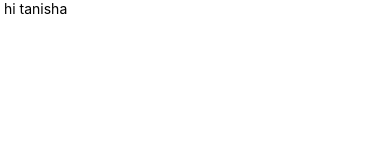
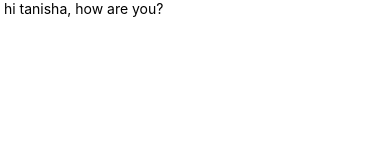
Before and after one commit to laurenelee/capstone-frontend-ReactNative, a React Native app: screen / in a window 390 px wide. Shown: the top 160 px of the page. Built offline with nearby package versions, Linux system fonts and the light colour scheme.

Commit message:
create components folder and header file

```diff
--- a/App.js
+++ b/App.js
@@ -1,9 +1,14 @@
+// 1 import library
+// 2 create Component
+// 3 render to device
+
 /**
 * Sample React Native App
 * https://github.com/facebook/react-native
 * @flow
 */
 
+// 1 import library
 import React, { Component } from 'react';
 import {
   Platform,
@@ -15,7 +20,7 @@ import {
 const App = () => {
   return (
     <View>
-    <Text> hi tanisha </Text>
+    <Text> hi tanisha, how are you? </Text>
     </View>
   );
 };
--- a/package.json
+++ b/package.json
@@ -13,6 +13,7 @@
   "devDependencies": {
     "babel-jest": "22.0.4",
     "babel-preset-react-native": "4.0.0",
+    "eslint-config-rallycoding": "^3.2.0",
     "jest": "22.0.4",
     "react-test-renderer": "16.0.0"
   },
```
Also changed, not shown: src/components/header.js (added), 2 other files (tests, documents, lock files or other folders).
